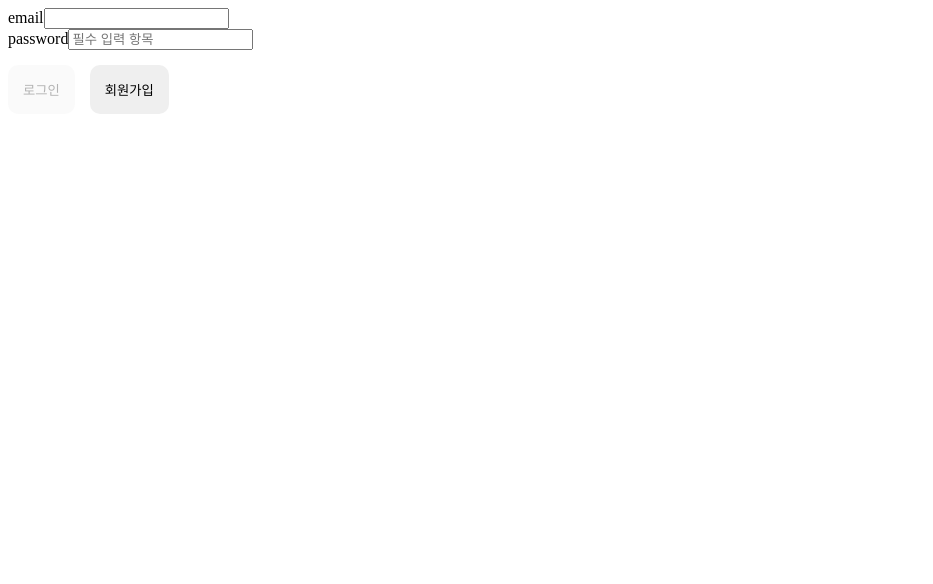
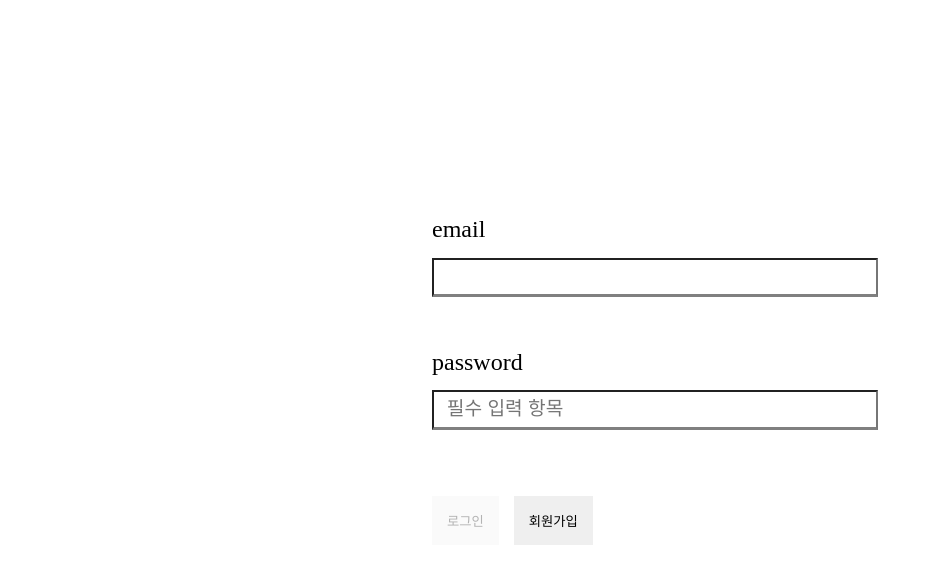
Before and after one commit to jinux127/wanted-pre-onboarding-challenge-fe-1, a React (Create React App) app: page /auth/login in a window 1280 px wide. Shown: the top 584 px of the page, without its empty margins (0-933 px from the left). Built offline with nearby package versions, Linux system fonts and the light colour scheme; no server answers.

Commit message:
fix: 스타일

```diff
--- a/public/index.html
+++ b/public/index.html
@@ -13,7 +13,7 @@
     <!-- <link rel="manifest" href="%PUBLIC_URL%/manifest.json" /> -->
     <title>TODO APP</title>
   </head>
-  <body>
+  <body style="margin: 0; padding: 0">
     <div id="root"></div>
   </body>
 </html>
--- a/src/App.tsx
+++ b/src/App.tsx
@@ -1,18 +1,26 @@
 import { SignUpPage, LoginPage, MainPage } from 'page';
 import React from 'react';
 import { BrowserRouter, Routes, Route } from 'react-router-dom';
+import styled from 'styled-components';
 
 function App() {
   return (
     <BrowserRouter>
+      <Wrapper>
         <Routes>
           <Route path='/*' element={<MainPage />} />
           <Route path='/auth/signup' element={<SignUpPage />} />
           <Route path='/auth/login' element={<LoginPage />} />
           <Route path='*' element={<div>404 NOT FOUND</div>} />
         </Routes>
+      </Wrapper>
     </BrowserRouter>
   );
 }
 
+const Wrapper = styled.div`
+  height: 100vh;
+  width: 100vw;
+`;
+
 export default App;
--- a/src/components/Button.tsx
+++ b/src/components/Button.tsx
@@ -19,7 +19,7 @@ const Button = (props: IButton) => {
 
 const StyledButton = styled.button`
   border: none;
-  border-radius: 10px;
+  /* border-radius: 10px; */
   padding: 15px;
   box-shadow: 1px;
   margin: 15px;
--- a/src/components/DetailTodoModify.tsx
+++ b/src/components/DetailTodoModify.tsx
@@ -3,6 +3,8 @@ import { time } from 'console';
 import { useEffect, useState } from 'react';
 import { useForm } from 'react-hook-form';
 import { useNavigate, useParams } from 'react-router';
+import styled from 'styled-components';
+import { StyledForm } from 'styles/formStyle';
 import { ITodoData, ITodos } from 'types/interfaces';
 import Button from './Button';
 import SubmitButton from './SubmitButton';
@@ -45,7 +47,7 @@ const DetailTodoMidfy = () => {
 
   return (
     <>
-      <form onSubmit={handleSubmit(onModify)}>
+      <StyledForm onSubmit={handleSubmit(onModify)}>
         <div>
           <div>
             <label htmlFor='title'>제목</label>
@@ -76,7 +78,7 @@ const DetailTodoMidfy = () => {
         </div>
         <SubmitButton text='완료' />
         <Button onClick={handleCancelModify} text='취소' />
-      </form>
+      </StyledForm>
     </>
   );
 };
--- a/src/components/LoginForm.tsx
+++ b/src/components/LoginForm.tsx
@@ -4,6 +4,7 @@ import SubmitButton from './SubmitButton';
 import { useEffect, useRef, useState } from 'react';
 import { getTodo } from 'api';
 import { useNavigate } from 'react-router';
+import styled from 'styled-components';
 
 interface FormProps {
   children?: React.ReactNode;
@@ -32,7 +33,7 @@ const LoginForm = (props: FormProps) => {
   }, []);
 
   return (
-    <form onSubmit={handleSubmit(onSubmit)}>
+    <StyledForm onSubmit={handleSubmit(onSubmit)}>
       <div>
         <label htmlFor='email'>email</label>
         <input
@@ -62,8 +63,61 @@ const LoginForm = (props: FormProps) => {
       <SubmitButton text='로그인' disabled={!isValid} />
 
       {children}
-    </form>
+    </StyledForm>
   );
 };
 
+const StyledForm = styled.form`
+  width: 90%;
+  max-width: 26rem;
+  margin-bottom: 1.5rem;
+
+  & h1 {
+    font-size: 1.5rem;
+    text-align: center;
+    margin-bottom: 4rem;
+
+    & > strong {
+      color: ${(props) => props.theme.point3};
+    }
+  }
+
+  & label,
+  & input {
+    display: block;
+  }
+
+  & label {
+    margin-bottom: 0.9rem;
+    font-size: 1.5rem;
+
+    & > span {
+      padding-left: 0.5rem;
+      color: red;
+      font-size: 1.1rem;
+    }
+  }
+
+  & input {
+    font-size: 1.2rem;
+    width: 100%;
+    border-bottom: 3px solid gray;
+    padding: 0.4rem 0.8rem;
+
+    &:focus {
+      border-bottom: 3px solid ${(props) => props.theme.point3};
+    }
+  }
+
+  & > div {
+    margin-bottom: 3.2rem;
+  }
+
+  & p {
+    color: red;
+    font-size: 1.2rem;
+    border: 1rem 0;
+  }
+`;
+
 export default LoginForm;
--- a/src/components/SignUpForm.tsx
+++ b/src/components/SignUpForm.tsx
@@ -1,6 +1,7 @@
 import { IUser } from 'types/interfaces';
 import { useForm } from 'react-hook-form';
 import SubmitButton from './SubmitButton';
+import styled from 'styled-components';
 
 interface FormProps {
   children?: React.ReactNode;
@@ -21,7 +22,7 @@ const SignUpForm = (props: FormProps) => {
   } = useForm<IUser>({ mode: 'onChange' });
 
   return (
-    <form onSubmit={handleSubmit(onSubmit)}>
+    <StyledForm onSubmit={handleSubmit(onSubmit)}>
       <div>
         <label htmlFor='email'>
           email<span>*</span>
@@ -71,10 +72,64 @@ const SignUpForm = (props: FormProps) => {
         />
         {errors.password_check && errors.password_check.type === 'validate' && <p>비밀번호가 일치하지 않습니다.</p>}
       </div>
-      <SubmitButton text='가입하기' disabled={!isValid} />
-      {children}
-    </form>
+      <div>
+        <SubmitButton text='가입하기' disabled={!isValid} />
+        {children}
+      </div>
+    </StyledForm>
   );
 };
+const StyledForm = styled.form`
+  width: 90%;
+  max-width: 26rem;
+  margin-bottom: 1.5rem;
+
+  & h1 {
+    font-size: 1.5rem;
+    text-align: center;
+    margin-bottom: 4rem;
+
+    & > strong {
+      color: ${(props) => props.theme.point3};
+    }
+  }
+
+  & label,
+  & input {
+    display: block;
+  }
+
+  & label {
+    margin-bottom: 0.9rem;
+    font-size: 1.5rem;
+
+    & > span {
+      padding-left: 0.5rem;
+      color: red;
+      font-size: 1.1rem;
+    }
+  }
+
+  & input {
+    font-size: 1.2rem;
+    width: 100%;
+    border-bottom: 3px solid gray;
+    padding: 0.4rem 0.8rem;
+
+    &:focus {
+      border-bottom: 3px solid ${(props) => props.theme.point3};
+    }
+  }
+
+  & > div {
+    margin-bottom: 3.2rem;
+  }
+
+  & p {
+    color: red;
+    font-size: 1.2rem;
+    border: 1rem 0;
+  }
+`;
 
 export default SignUpForm;
--- a/src/components/SubmitButton.tsx
+++ b/src/components/SubmitButton.tsx
@@ -16,9 +16,10 @@ const SubmitButton = (props: IButton) => {
 
 const StyledButton = styled.button`
   border: none;
-  border-radius: 10px;
+  /* border-radius: 10px; */
   padding: 15px;
   box-shadow: 1px;
+
   cursor: pointer;
   transition: all 0.2s linear;
   :hover {
--- a/src/components/TodoForm.tsx
+++ b/src/components/TodoForm.tsx
@@ -20,13 +20,13 @@ const TodoForm = (props: FormProps) => {
 
   const handleOnSubmit = (data: ITodos) => {
     onSubmit(data);
+    reset();
     setFocus('title');
-    reset();
   };
 
   return localStorage.getItem('token') ? (
     <StyledForm onSubmit={handleSubmit(handleOnSubmit)}>
-      <div>
+      <InputWrapper>
         <div>
           <input
             id='title'
@@ -51,7 +51,7 @@ const TodoForm = (props: FormProps) => {
           />
           {errors.content && errors.content.type === 'required' && <p>내용을 입력해주세요.</p>}
         </div>
-      </div>
+      </InputWrapper>
       {children}
     </StyledForm>
   ) : (
@@ -62,7 +62,20 @@ const TodoForm = (props: FormProps) => {
 const StyledForm = styled.form`
   display: flex;
   justify-content: center;
-  margin: 2em;
+  margin: 1em;
+  width: 50vw;
+  & input {
+    font-size: 1.2rem;
+    /* width: 100%; */
+    border-bottom: 3px solid gray;
+    padding: 0.4rem 0.8rem;
+
+    &:focus {
+      border-bottom: 3px solid ${(props) => props.theme.point3};
+    }
+  }
 `;
 
+const InputWrapper = styled.div``;
+
 export default TodoForm;
--- a/src/page/LoginPage.tsx
+++ b/src/page/LoginPage.tsx
@@ -3,6 +3,7 @@ import { useNavigate } from 'react-router';
 import { IData, IError, ILoginResponse, IUser } from 'types/interfaces';
 import { Button, SubmitButton } from 'components';
 import { customAxios } from 'api';
+import styled from 'styled-components';
 
 const LoginPage = () => {
   let navigate = useNavigate();
@@ -20,12 +21,19 @@ const LoginPage = () => {
     }
   };
   return (
-    <div>
+    <Wrapper>
       <LoginForm onSubmit={login}>
         <Button onClick={() => navigate('/auth/signup')} text='회원가입' />
       </LoginForm>
-    </div>
+    </Wrapper>
   );
 };
+const Wrapper = styled.div`
+  height: 100%;
+  width: 100%;
+  display: flex;
+  justify-content: center;
+  align-items: center;
+`;
 
 export default LoginPage;
--- a/src/page/SignUpPage.tsx
+++ b/src/page/SignUpPage.tsx
@@ -1,6 +1,7 @@
 import { customAxios } from 'api';
 import { Button, SignUpForm, SubmitButton } from 'components';
 import { useNavigate } from 'react-router';
+import styled from 'styled-components';
 import { IError, ILoginResponse, IUser } from 'types/interfaces';
 
 const SignUpPage = () => {
@@ -19,12 +20,20 @@ const SignUpPage = () => {
   };
 
   return (
-    <div>
+    <Wrapper>
       <SignUpForm onSubmit={signUp}>
         <Button text='취소' onClick={() => navigate('/')} />
       </SignUpForm>
-    </div>
+    </Wrapper>
   );
 };
 
+const Wrapper = styled.div`
+  height: 100%;
+  width: 100%;
+  display: flex;
+  justify-content: center;
+  align-items: center;
+`;
+
 export default SignUpPage;
--- /dev/null
+++ b/src/styles/formStyle.tsx
@@ -0,0 +1,54 @@
+import styled from 'styled-components';
+
+export const StyledForm = styled.form`
+  width: 90%;
+  max-width: 26rem;
+  margin-bottom: 1.5rem;
+
+  & h1 {
+    font-size: 1.5rem;
+    text-align: center;
+    margin-bottom: 4rem;
+
+    & > strong {
+      color: ${(props) => props.theme.point3};
+    }
+  }
+
+  & label,
+  & input {
+    display: block;
+  }
+
+  & label {
+    margin-bottom: 0.9rem;
+    font-size: 1.5rem;
+
+    & > span {
+      padding-left: 0.5rem;
+      color: red;
+      font-size: 1.1rem;
+    }
+  }
+
+  & input {
+    font-size: 1.2rem;
+    width: 100%;
+    border-bottom: 3px solid gray;
+    padding: 0.4rem 0.8rem;
+
+    &:focus {
+      border-bottom: 3px solid ${(props) => props.theme.point3};
+    }
+  }
+
+  & > div {
+    margin-bottom: 3.2rem;
+  }
+
+  & p {
+    color: red;
+    font-size: 1.2rem;
+    border: 1rem 0;
+  }
+`;
```
Lines whose indentation alone changed are shown as unchanged.
